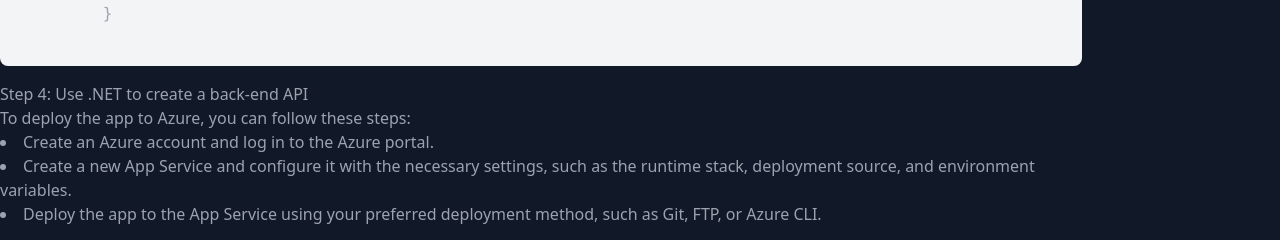
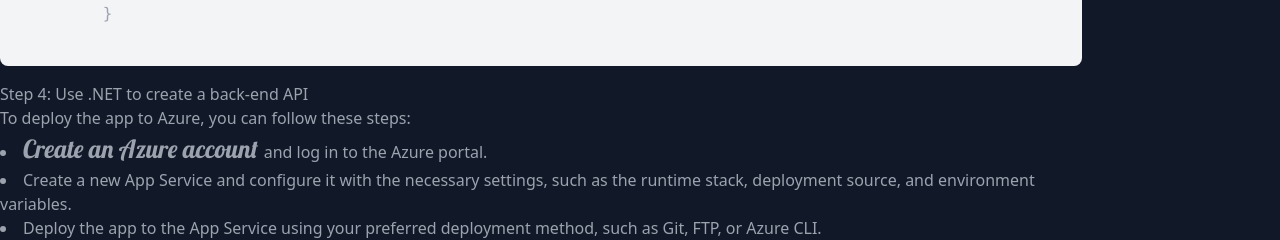
Before and after one commit to hereshecodes/hereshecodes.app, a React (Create React App) app: page / in a window 1280 px wide. Shown: the part 4123-4363 px from the top of the page. Built offline with nearby package versions, Linux system fonts and the light colour scheme.

Commit message:
Update Blog.js

```diff
--- a/src/components/Blog.js
+++ b/src/components/Blog.js
@@ -26,7 +26,7 @@
       </p>
       <h2 className="text-xl font-bold my-4">Introduction to ChatGPT</h2>
       <p>
-        <a href="https://www.chat.openai.com">ChatGPT</a>is a large language model developed by OpenAI. It is based on
+        <a href="https://www.chat.openai.com"> ChatGPT</a>is a large language model developed by OpenAI. It is based on
         the GPT-3 architecture and is designed to generate human-like responses
         to natural language inputs. ChatGPT is a powerful tool for building
         conversational AI apps because it can understand natural language inputs
@@ -136,7 +136,7 @@
       <h2>Step 4: Use .NET to create a back-end API</h2>
 <p>To deploy the app to Azure, you can follow these steps:
 
-<li>Create an Azure account and log in to the Azure portal.</li>
+<li><a href="https://azure.microsoft.com/en-us/free/">Create an Azure account </a>and log in to the Azure portal.</li>
 <li>Create a new App Service and configure it with the necessary settings, such as the runtime stack, deployment source, and environment variables.</li>
 <li>Deploy the app to the App Service using your preferred deployment method, such as Git, FTP, or Azure CLI.</li>
 </p>
```
